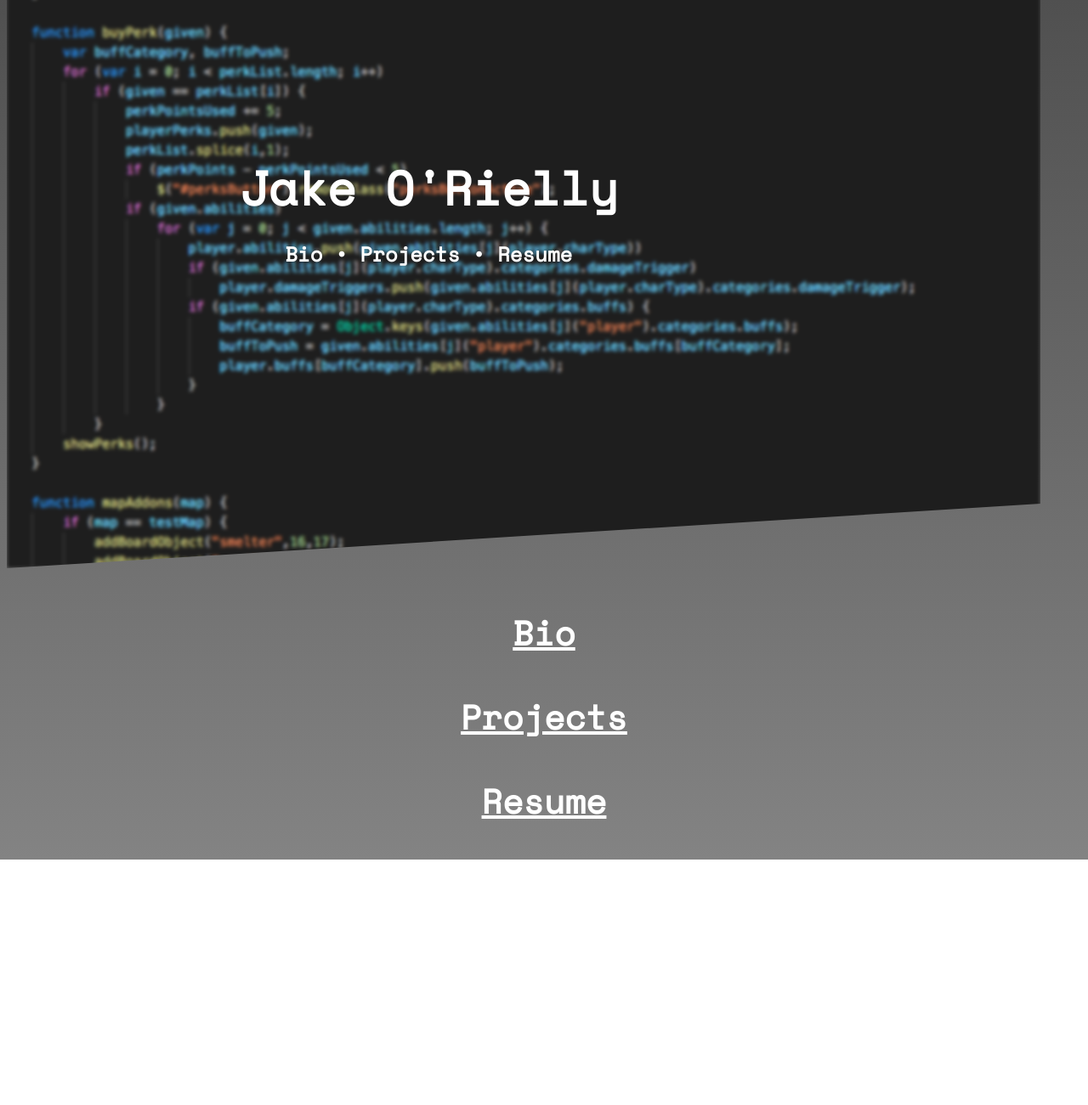
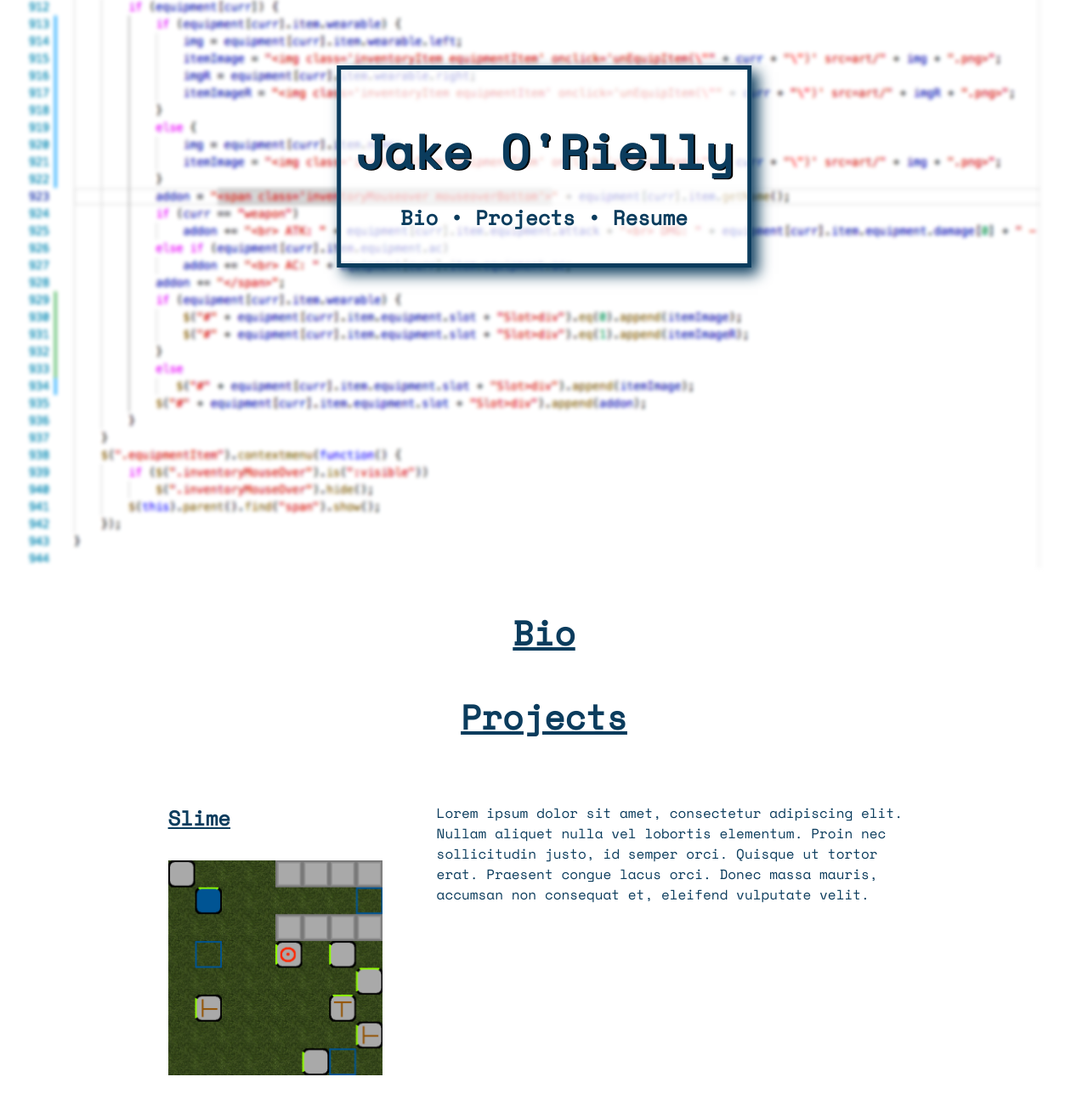
Before and after one commit to jake-orielly/Personal-Site, a plain HTML site: page index.html in a window 1280 px wide. Shown: the part 99-1400 px from the top of the page at 85% size. Before the commit the page ends 1111 px from the top, so only its background shows below. Drawn offline with nearby package versions, Linux system fonts and the light colour scheme.

Commit message:
Updated styling and projects section.

```diff
--- a/index.html
+++ b/index.html
@@ -4,14 +4,11 @@
 <style>
     body {
         font-family: 'Space Mono';
-        color: white;
-        background: linear-gradient(rgba(30,30,30,0.8),rgba(100,100,100,0.8));
+        color: #0b3c5d;
     }
-    img {
+    .banner-image {
         width:95vw;
         height:95vh;
-        -webkit-clip-path: polygon(0% 0, 100% 0%, 100% 90%, 0% 100%);
-        clip-path: polygon(0% 10%, 100% 0%, 100% 90%, 0% 100%);
         filter: saturate(160%) blur(1px);
         -webkit-filter: saturate(160%) blur(2px);
         z-index:-1;
@@ -20,17 +17,24 @@
     h1 {
         font-size: 3.5em;
         margin-bottom:0em;
+        text-shadow: 2px 1px 0px black;
     }
 
-    div {
-        text-align:center;
+    h2 {
+
     }
 
     .page-top{
         position: absolute;
-        left: 22%;
-        top:30%;
+        left: 50%;
+        transform: translate(-50%, 0);
+        top:22%;
         z-index:1;
+        text-align:center;
+        box-shadow: 0.5em 0.5em 1em;
+        border: 5px solid #0b3c5d;
+        padding: 1em;
+        background: rgba(255,255,255,0.7);
     }
 
     a {
@@ -39,13 +43,40 @@
         display:inline-block;
     }
 
+    a:hover {
+        transform: translateY(-4px) scale(1.05);
+        text-shadow: 1px 1px 1px black;
+    }
+
     h3 {
         text-decoration: underline;
         font-size: 2.5em;
+        text-align:center;
     }
 
-    a:hover {
-        transform: translateY(-4px) scale(1.05);
+    .project-div {
+        display: inline-block;
+    }
+
+    h4, .project-image {
+        margin-left: 15%;
+    }
+
+    h4 {
+        font-size:24px;
+        text-decoration: underline;
+    }
+
+    .project-image {
+        width: 20%;
+        height: 20%;
+    }
+
+    p {
+        width: 45%;
+        float: right;
+        margin-right: 15%;
+        margin-top: 2em;
     }
 </style>
 <body>
@@ -53,13 +84,33 @@
         <h1>Jake O'Rielly</h1>
         <h2> <a>Bio</a> &bull; <a>Projects</a> &bull; <a>Resume</a></h2>
     </div>
-    <img src='code1.png'>
+    <img class='banner-image' src='code4.png'>
 
     <div>
         <h3>Bio</h3>
     </div>
     <div>
         <h3>Projects</h3>
+        <script>
+            var slime = {title:'Slime',img:'slime.png',text:`Lorem ipsum dolor sit amet, consectetur adipiscing elit.
+            Nullam aliquet nulla vel lobortis elementum. \nProin nec sollicitudin justo, id semper orci. Quisque ut tortor erat.
+            Praesent congue lacus orci. \nDonec massa mauris, accumsan non consequat et, eleifend vulputate velit.`}
+            var inquisition = {title:'Inquisition',img:'inqiusition.png',text:`Lorem ipsum dolor sit amet, consectetur adipiscing elit.
+            Nullam aliquet nulla vel lobortis elementum. \nProin nec sollicitudin justo, id semper orci. Quisque ut tortor erat.
+            Praesent congue lacus orci. \nDonec massa mauris, accumsan non consequat et, eleifend vulputate velit.`}
+            var projects = [slime,inquisition];
+
+            for (var i = 0; i < projects.length; i++) {
+                curr = projects[i];
+                currProject = '';
+                currProject += "<div class='project-div'>";
+                currProject += '<p>' + curr['text'] + '</p>';
+                currProject += '<h4>' + curr['title'] + '</h4>';
+                currProject += "<img class='project-image' src='" + curr['img'] + "'>"
+                currProject += '</div>';
+                document.write(currProject);
+            }
+        </script>
     </div>
     <div>
         <h3>Resume</h3>
```
Also changed, not shown: code3.png (added), code4.png (added), inqiusition.png (added), slime.png (added).
